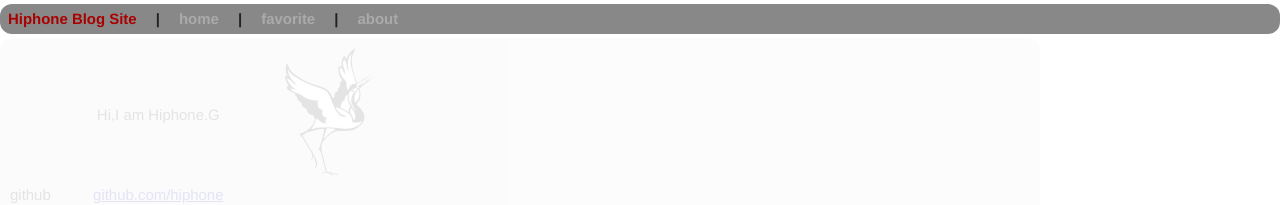
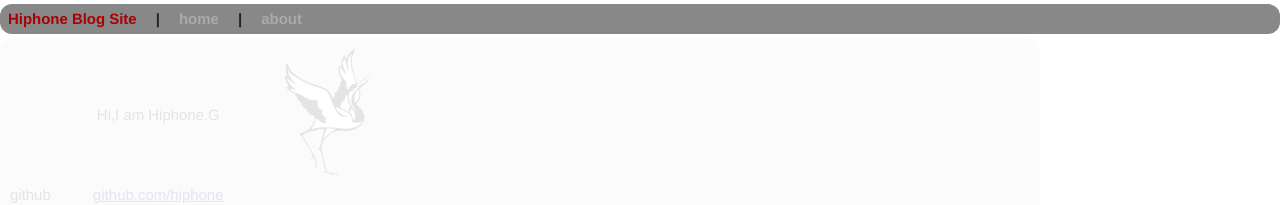
Before and after one commit to harrisgong/hiphone.github.com, a Jekyll site: the page built from about/index.html, in a window 1280 px wide. Shown: the top 205 px of the page. Built offline with Jekyll 4.4.1, drawn with Linux system fonts in a browser that asks for light colours; Markdown is read by kramdown in place of the engine named in the settings.

Commit message:
Update header.html

```diff
--- a/_includes/header.html
+++ b/_includes/header.html
@@ -4,8 +4,6 @@
     <a class="line" >|</a>
     <a class="extra" href="/">home</a>
     <a class="line" >|</a>
-    <a class="extra" href="/favorite/index.html">favorite</a>
-    <a class="line" >|</a>
     <a class="extra" href="/about/index.html">about</a>
   </div>
 </div>
```
